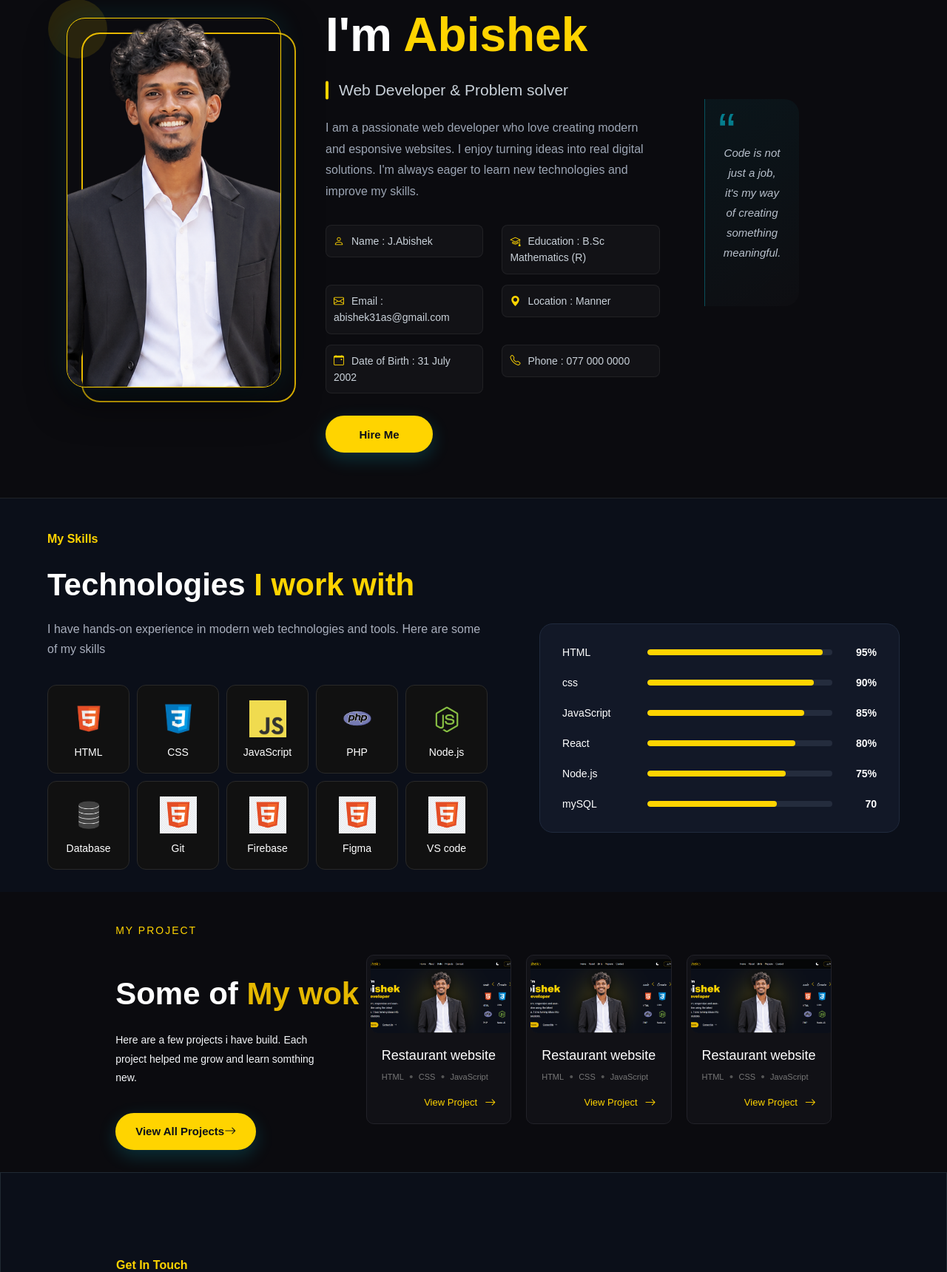
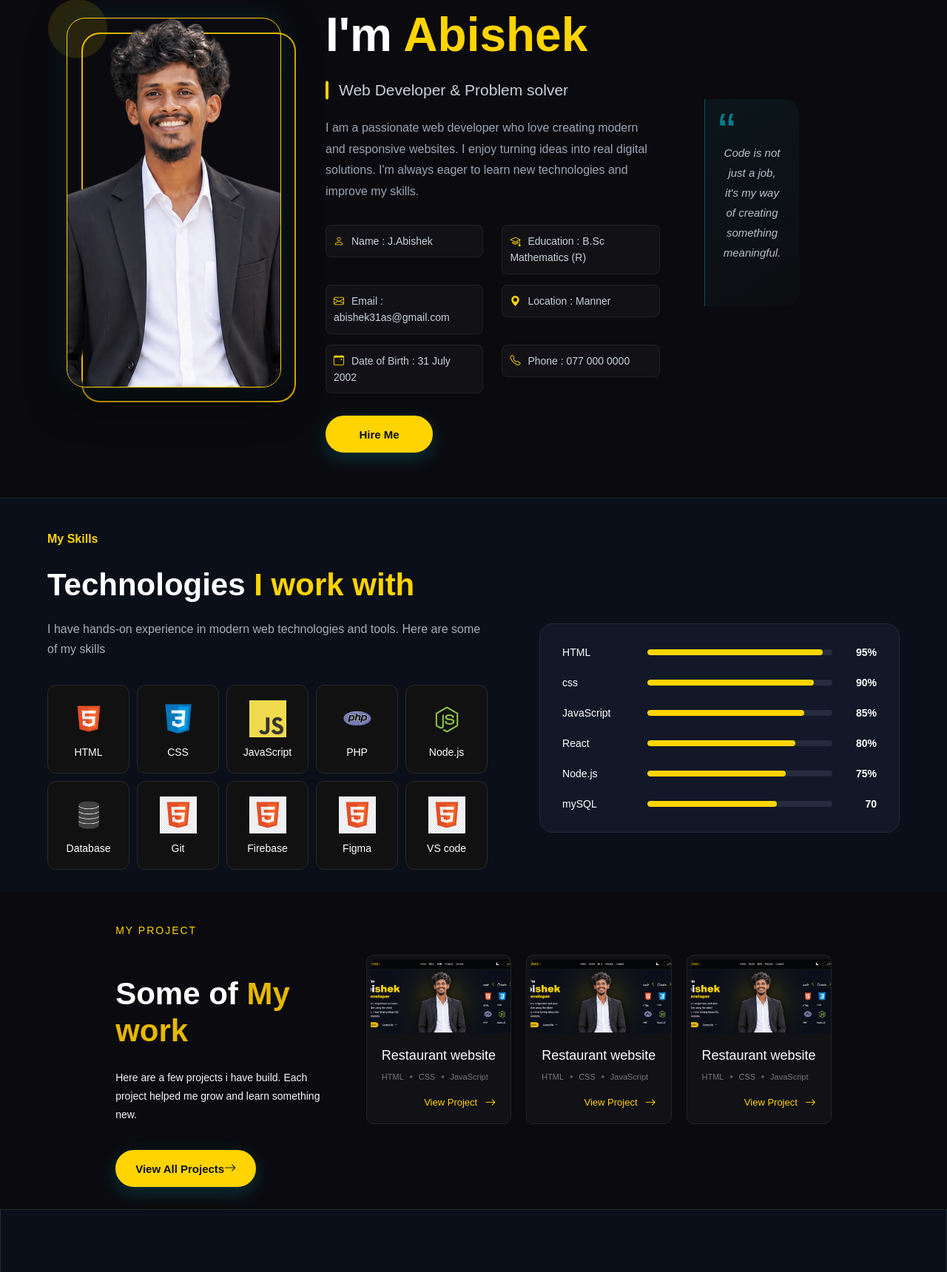
Before and after one commit to mathsworld3103-beep/portfolio, a plain HTML site: page index.html in a window 1280 px wide. Shown: the part 796-2516 px from the top of the page at 74% size. Drawn offline with nearby package versions, Linux system fonts and the light colour scheme.

Commit message:
Initial portfolio website

```diff
--- a/index.html
+++ b/index.html
@@ -68,7 +68,7 @@
                 <h4>Hello, I'm</h4>
                 <h1>Abi<span>shek</span></h1>
                 <h2>web<span>Developer</span></h2>
-                <p>I build modern, responsive and user-frindly websites using the latest technologies. I love turning ideas into real digital solutions.</p>
+                <p>I build modern, responsive and user-friendly websites using the latest technologies. I love turning ideas into real digital solutions.</p>
 
                 <div class="banner-actions">
                     <button><i class="bi bi-calendar-check-fill"></i>
@@ -145,7 +145,7 @@
                 <p>About Me</p>
                 <h1>I'm <span>Abishek</span></h1>
                 <h4>Web Developer & Problem solver</h4>
-                <p>I am a passionate web developer who love creating modern and esponsive websites. I enjoy turning ideas into real digital solutions. I'm always eager to learn new technologies and improve my skills.</p>
+                <p>I am a passionate web developer who love creating modern and responsive websites. I enjoy turning ideas into real digital solutions. I'm always eager to learn new technologies and improve my skills.</p>
 
                 <ul>
                     <li><a href="#"><i class="bi bi-person"></i>Name : J.Abishek</a></li>
@@ -269,8 +269,8 @@
         <div class="project-container">
             <p>My Project</p>
             <div class="project-left">
-                <h1>Some of <span>My wok</span></h1>
-                <p>Here are a few projects i have build. Each project helped me grow and learn somthing new.</p>
+                <h1>Some of <span>My work</span></h1>
+                <p>Here are a few projects i have build. Each project helped me grow and learn something new.</p>
 
                 <div class="project-btn">
                     <a href="#">View All Projects <i class="bi bi-arrow-right"></i></a>
```
